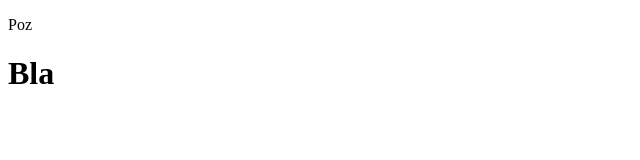
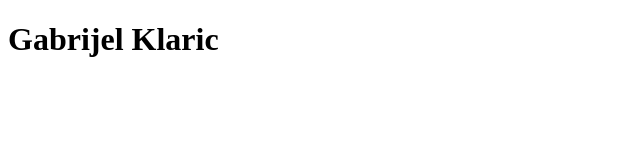
Before and after one commit to klaricgabrijel/klaricgabrijel.github.io, a plain HTML site: page index.html in a window 1280 px wide. Shown: the whole page, without its empty margins (0-640 px from the left). Drawn offline with Linux system fonts and the light colour scheme.

Commit message:
Update index.html

```diff
--- a/index.html
+++ b/index.html
@@ -7,8 +7,6 @@
     <title>Gabrijel Klaric</title>
 </head>
 <body>
-    <p>Poz</p>
-
-    <h1>Bla</h1>
+    <h1>Gabrijel Klaric</h1>
 </body>
 </html>
```
